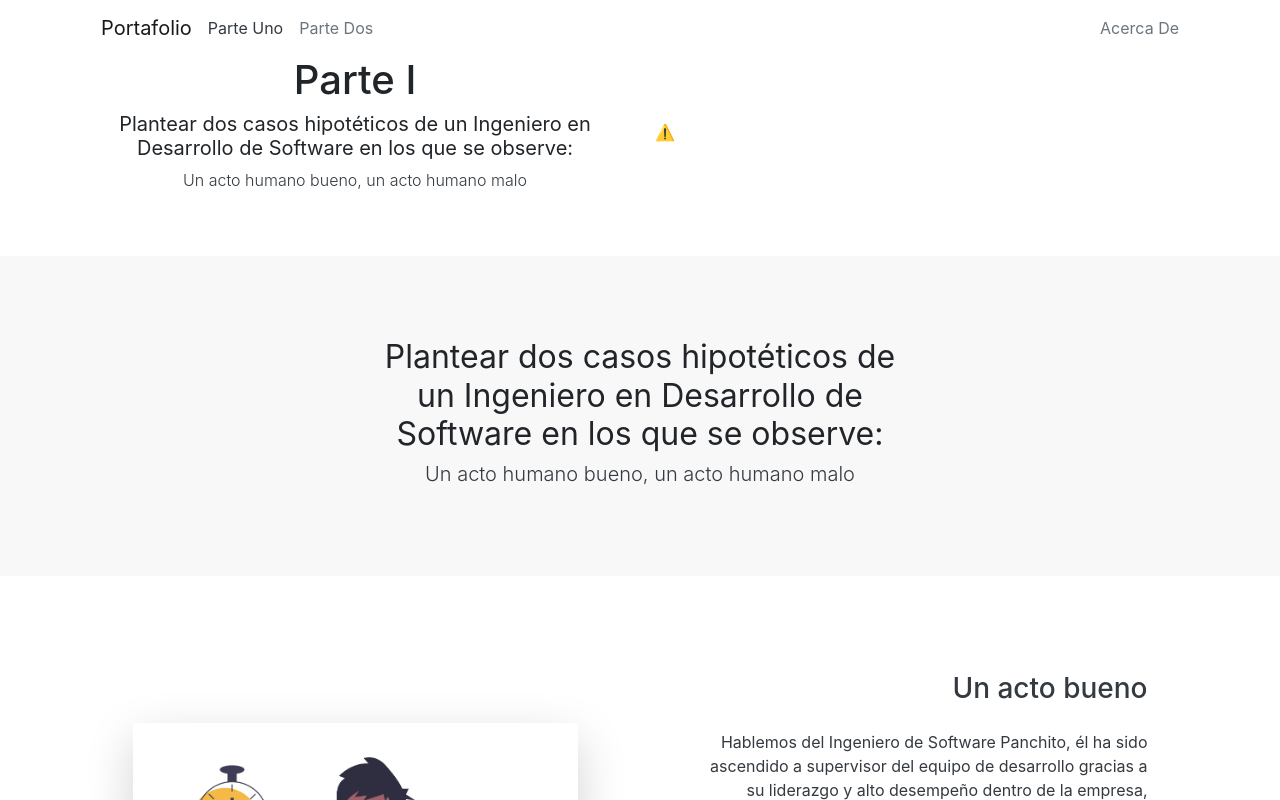
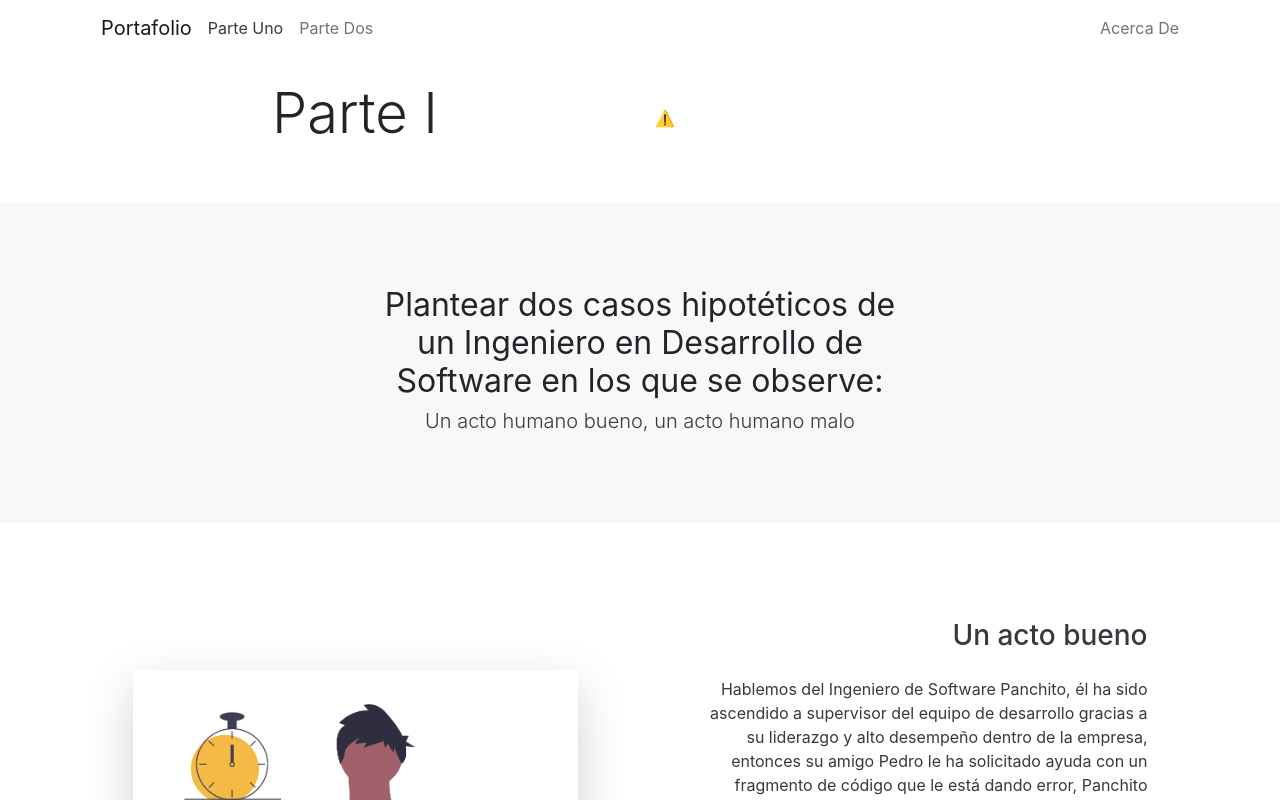
Before and after one commit to juliocanizalez/portafolio-etica, a React (Create React App) app: page /uno in a window 1280 px wide. Shown: the top 800 px of the page. Built offline with nearby package versions, Linux system fonts and the light colour scheme; no server answers.

Commit message:
:hammer: [UPDATE] Part I description

```diff
--- a/src/components/PartOne/Description.jsx
+++ b/src/components/PartOne/Description.jsx
@@ -4,16 +4,12 @@ import LootiePlayer from '../General/LootiePlayer'
 
 const Description = () => {
     return (
-        <Container>
+        <Container className="mt-4">
             <Row className="justify-content-center align-items-center">
                 <Col sm lg="6">
-                    <h1 className="text-center">
+                    <h1 className="text-center display-4">
                         Parte I
                     </h1>
-                    <h5 className="font-weight-normal text-center">
-                        Plantear dos casos hipotéticos de un Ingeniero en Desarrollo de Software en los que se observe:
-                    </h5>
-                    <p className="text-dark text-center font-weight-light">Un acto humano bueno, un acto humano malo</p>
                 </Col>
                 <Col sm lg="6">
                     <LootiePlayer url='https://assets7.lottiefiles.com/private_files/lf30_WdTEui.json' />
```
